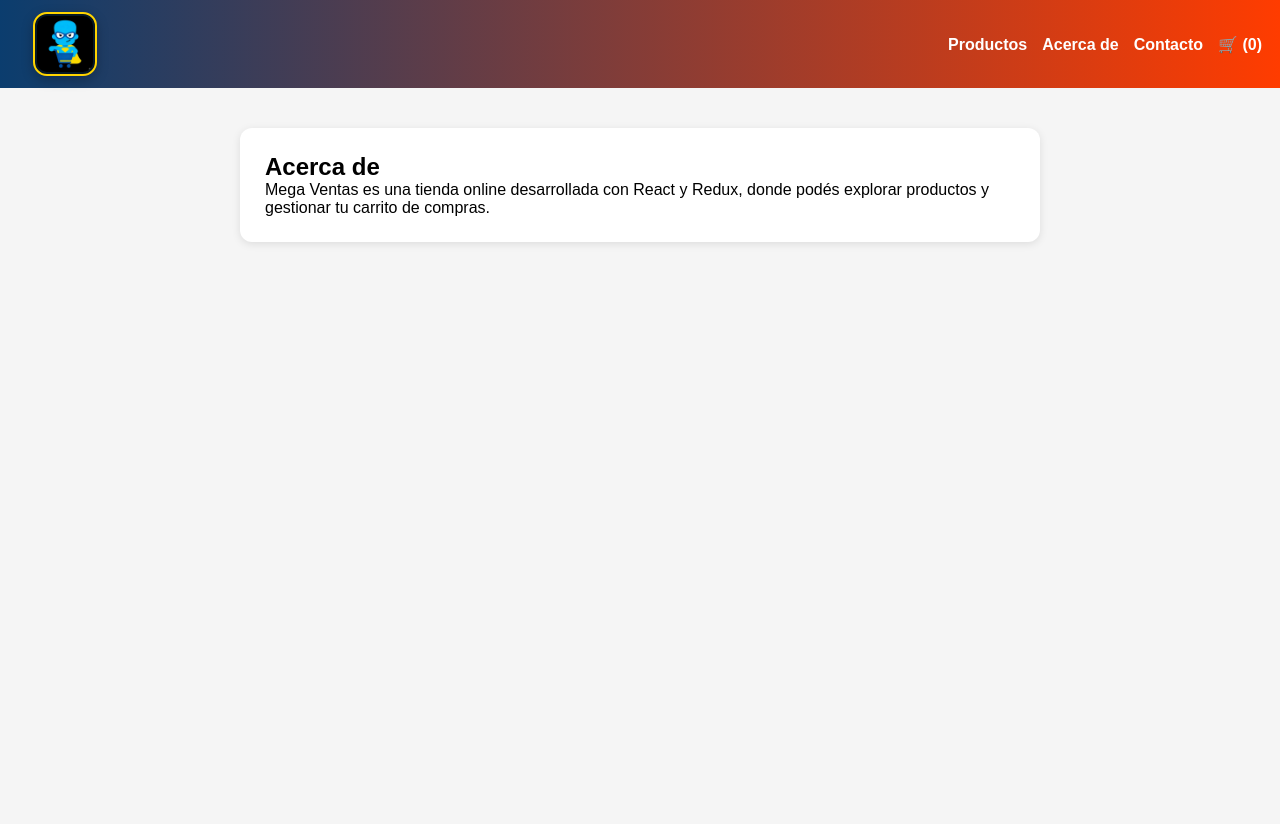
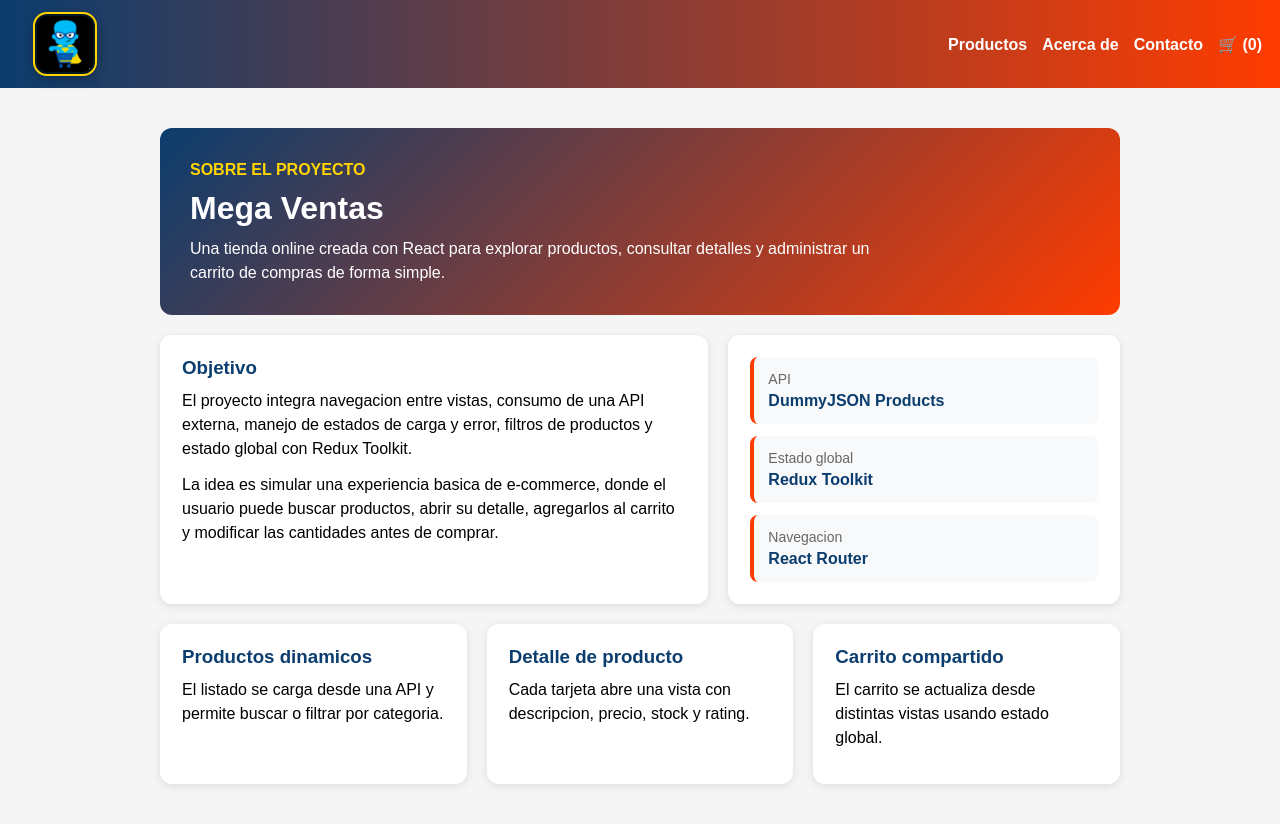
Before and after one commit to Lucas7909/mega-ventas, a React (Vite) app: page /mega-ventas/about in a window 1280 px wide. Shown: the top 824 px of the page. Before the commit the page ends 800 px from the top, so only its background shows below. Built offline with nearby package versions, Linux system fonts and the light colour scheme.

Commit message:
Mejora interfaz y documentacion del proyecto

```diff
--- a/src/pages/About/About.css
+++ b/src/pages/About/About.css
@@ -1,8 +1,94 @@
-.page {
-  max-width: 800px;
+.about-page {
+  max-width: 1000px;
   margin: 40px auto;
+  padding: 0 20px 30px;
+}
+
+.about-header {
+  background: linear-gradient(135deg, #0b3d6e, #ff3c00);
+  border-radius: 12px;
+  color: white;
+  margin-bottom: 20px;
+  padding: 30px;
+}
+
+.about-label {
+  color: #ffd400;
+  font-weight: bold;
+  margin-bottom: 8px;
+  text-transform: uppercase;
+}
+
+.about-header h2 {
+  font-size: 32px;
+  margin-bottom: 10px;
+}
+
+.about-header p {
+  line-height: 1.5;
+  max-width: 680px;
+}
+
+.about-content {
+  display: grid;
+  gap: 20px;
+  grid-template-columns: 1.4fr 1fr;
+  margin-bottom: 20px;
+}
+
+.about-main,
+.about-side,
+.about-features article {
   background: white;
-  padding: 25px;
   border-radius: 12px;
-  box-shadow: 0 2px 8px rgba(0,0,0,0.1);
+  box-shadow: 0 2px 8px rgba(0, 0, 0, 0.1);
+  padding: 22px;
 }
+
+.about-main h3,
+.about-features h3 {
+  color: #0b3d6e;
+  margin-bottom: 10px;
+}
+
+.about-main p,
+.about-features p {
+  line-height: 1.5;
+  margin-bottom: 12px;
+}
+
+.about-side {
+  display: grid;
+  gap: 12px;
+}
+
+.about-card {
+  background: #f7f9fb;
+  border-left: 4px solid #ff3c00;
+  border-radius: 8px;
+  padding: 14px;
+}
+
+.about-card span {
+  color: #666;
+  display: block;
+  font-size: 14px;
+  margin-bottom: 5px;
+}
+
+.about-card strong {
+  color: #0b3d6e;
+}
+
+.about-features {
+  display: grid;
+  gap: 20px;
+  grid-template-columns: repeat(3, 1fr);
+}
+
+@media (max-width: 800px) {
+  .about-content,
+  .about-features {
+    grid-template-columns: 1fr;
+  }
+}
--- a/src/pages/About/About.jsx
+++ b/src/pages/About/About.jsx
@@ -1,12 +1,66 @@
 import "./About.css";
+
 function About() {
   return (
-    <div className="page">
-      <h2>Acerca de</h2>
-      <p>
-        Mega Ventas es una tienda online desarrollada con React y Redux,
-        donde podés explorar productos y gestionar tu carrito de compras.
-      </p>
+    <div className="about-page">
+      <section className="about-header">
+        <p className="about-label">Sobre el proyecto</p>
+        <h2>Mega Ventas</h2>
+        <p>
+          Una tienda online creada con React para explorar productos, consultar
+          detalles y administrar un carrito de compras de forma simple.
+        </p>
+      </section>
+
+      <section className="about-content">
+        <article className="about-main">
+          <h3>Objetivo</h3>
+          <p>
+            El proyecto integra navegacion entre vistas, consumo de una API
+            externa, manejo de estados de carga y error, filtros de productos y
+            estado global con Redux Toolkit.
+          </p>
+          <p>
+            La idea es simular una experiencia basica de e-commerce, donde el
+            usuario puede buscar productos, abrir su detalle, agregarlos al
+            carrito y modificar las cantidades antes de comprar.
+          </p>
+        </article>
+
+        <div className="about-side">
+          <article className="about-card">
+            <span>API</span>
+            <strong>DummyJSON Products</strong>
+          </article>
+
+          <article className="about-card">
+            <span>Estado global</span>
+            <strong>Redux Toolkit</strong>
+          </article>
+
+          <article className="about-card">
+            <span>Navegacion</span>
+            <strong>React Router</strong>
+          </article>
+        </div>
+      </section>
+
+      <section className="about-features">
+        <article>
+          <h3>Productos dinamicos</h3>
+          <p>El listado se carga desde una API y permite buscar o filtrar por categoria.</p>
+        </article>
+
+        <article>
+          <h3>Detalle de producto</h3>
+          <p>Cada tarjeta abre una vista con descripcion, precio, stock y rating.</p>
+        </article>
+
+        <article>
+          <h3>Carrito compartido</h3>
+          <p>El carrito se actualiza desde distintas vistas usando estado global.</p>
+        </article>
+      </section>
     </div>
   );
 }
--- a/src/pages/ProductDetail/ProductDetail.jsx
+++ b/src/pages/ProductDetail/ProductDetail.jsx
@@ -14,6 +14,7 @@ function ProductDetail() {
   const [added, setAdded] = useState(false);
 
   useEffect(() => {
+    // Depende del id porque debe pedir un producto nuevo si cambia la ruta.
     getProductById(id)
       .then((data) => setProduct(data))
       .catch(() => setError("Error al cargar el detalle del producto"))
--- a/src/pages/Products/Products.jsx
+++ b/src/pages/Products/Products.jsx
@@ -35,6 +35,7 @@ function Products() {
     const categories = [...new Set(products.map(p => p.category))];
 
     useEffect(() => {
+        // Se ejecuta solo al montar la vista porque la lista inicial no depende de filtros locales.
         getProducts()
             .then((data) => setProducts(data))
             .catch(() => setError("Error al cargar productos"))
--- a/src/store/cartSlice.js
+++ b/src/store/cartSlice.js
@@ -34,7 +34,7 @@ const cartSlice = createSlice({
         decreaseQuantity: (state, action) => {
             const item = state.items.find(i => i.id === action.payload);
 
-            if (item && item.quantity > 0) {
+            if (item && item.quantity > 1) {
                 item.quantity -= 1;
             }
         },
```
Also changed, not shown: 1 other file (tests, documents, lock files or other folders).
